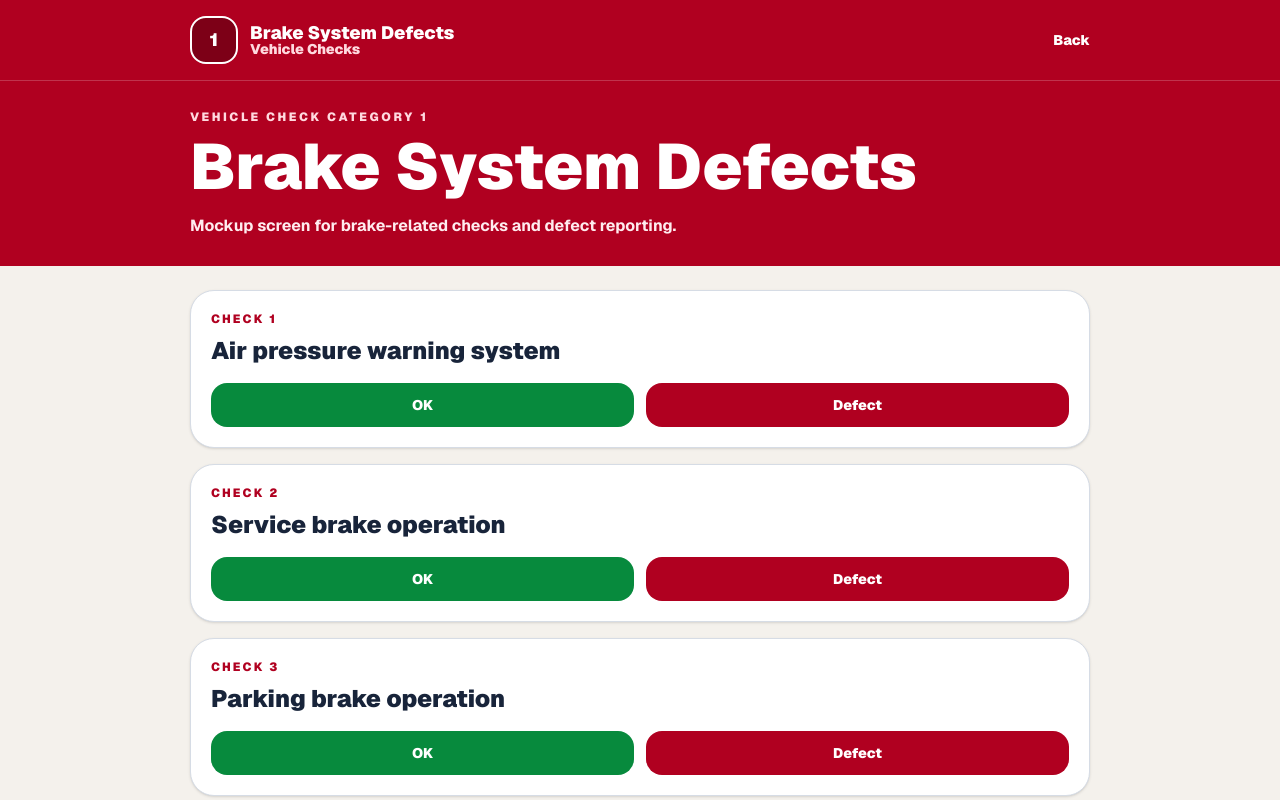
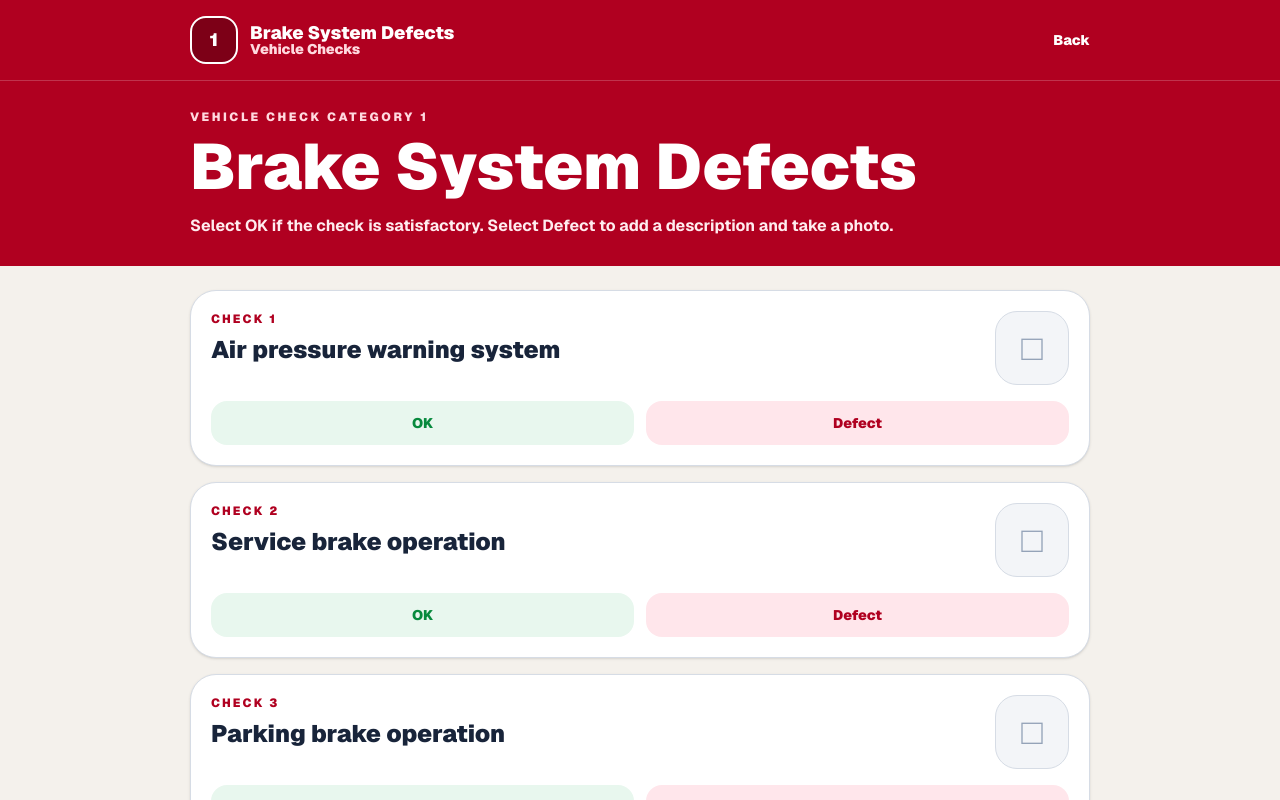
Before and after one commit to acannon76/rugby-league-supporter-web, a Next.js app: page /internal/vehicle-checks/brake-system-defects in a window 1280 px wide. Shown: the top 800 px of the page. Built offline with nearby package versions, Linux system fonts and the light colour scheme.

Commit message:
adding hidden page

```diff
--- a/src/app/internal/vehicle-checks/brake-system-defects/page.tsx
+++ b/src/app/internal/vehicle-checks/brake-system-defects/page.tsx
@@ -1,25 +1,68 @@
-import type { Metadata } from "next";
+"use client";
+
 import Link from "next/link";
+import { useState } from "react";
 
-export const metadata: Metadata = {
-  title: "Brake System Defects",
-  description: "Hidden HGV vehicle check mockup page.",
-  robots: {
-    index: false,
-    follow: false,
-  },
+type CheckStatus = "none" | "ok" | "defect";
+
+type BrakeCheck = {
+  number: number;
+  title: string;
 };
 
-const brakeChecks = [
-  "Air pressure warning system",
-  "Service brake operation",
-  "Parking brake operation",
-  "Brake pedal feel",
-  "Brake lines or visible damage",
-  "Air leaks or pressure loss",
+const brakeChecks: BrakeCheck[] = [
+  {
+    number: 1,
+    title: "Air pressure warning system",
+  },
+  {
+    number: 2,
+    title: "Service brake operation",
+  },
+  {
+    number: 3,
+    title: "Parking brake operation",
+  },
+  {
+    number: 4,
+    title: "Brake pedal feel",
+  },
+  {
+    number: 5,
+    title: "Brake lines or visible damage",
+  },
+  {
+    number: 6,
+    title: "Air leaks or pressure loss",
+  },
 ];
 
 export default function BrakeSystemDefectsPage() {
+  const [statuses, setStatuses] = useState<Record<number, CheckStatus>>({});
+  const [descriptions, setDescriptions] = useState<Record<number, string>>({});
+  const [photoNames, setPhotoNames] = useState<Record<number, string>>({});
+
+  function setCheckStatus(number: number, status: CheckStatus) {
+    setStatuses((current) => ({
+      ...current,
+      [number]: status,
+    }));
+  }
+
+  function updateDescription(number: number, value: string) {
+    setDescriptions((current) => ({
+      ...current,
+      [number]: value,
+    }));
+  }
+
+  function updatePhotoName(number: number, fileName: string) {
+    setPhotoNames((current) => ({
+      ...current,
+      [number]: fileName,
+    }));
+  }
+
   return (
     <main className="min-h-screen bg-[#f4f1ec] font-sans text-[#111]">
       <header className="border-b border-white/20 bg-[#b00020] px-4 py-4 text-white sm:px-6 lg:px-10">
@@ -59,39 +102,165 @@ export default function BrakeSystemDefectsPage() {
           </h1>
 
           <p className="mt-4 max-w-[720px] text-sm font-bold leading-6 text-[#ffecef] sm:text-base">
-            Mockup screen for brake-related checks and defect reporting.
+            Select OK if the check is satisfactory. Select Defect to add a
+            description and take a photo.
           </p>
         </div>
       </section>
 
       <section className="px-4 py-6 sm:px-6 lg:px-10">
         <div className="mx-auto max-w-[900px] space-y-4">
-          {brakeChecks.map((check, index) => (
-            <section
-              key={check}
-              className="rounded-[24px] border border-[#d6dce5] bg-white p-5 shadow-sm"
-            >
-              <p className="text-xs font-black uppercase tracking-[0.18em] text-[#b00020]">
-                Check {index + 1}
-              </p>
-
-              <h2 className="mt-2 text-2xl font-black text-[#18243a]">
-                {check}
-              </h2>
-
-              <div className="mt-4 grid grid-cols-2 gap-3">
-                <button className="rounded-2xl bg-[#078a3d] px-4 py-3 text-sm font-black text-white">
-                  OK
-                </button>
-
-                <button className="rounded-2xl bg-[#b00020] px-4 py-3 text-sm font-black text-white">
-                  Defect
-                </button>
-              </div>
-            </section>
+          {brakeChecks.map((check) => (
+            <BrakeCheckCard
+              key={check.number}
+              check={check}
+              status={statuses[check.number] || "none"}
+              description={descriptions[check.number] || ""}
+              photoName={photoNames[check.number] || ""}
+              onSetStatus={(status) => setCheckStatus(check.number, status)}
+              onDescriptionChange={(value) =>
+                updateDescription(check.number, value)
+              }
+              onPhotoSelected={(fileName) =>
+                updatePhotoName(check.number, fileName)
+              }
+            />
           ))}
         </div>
       </section>
     </main>
   );
 }
+
+function BrakeCheckCard({
+  check,
+  status,
+  description,
+  photoName,
+  onSetStatus,
+  onDescriptionChange,
+  onPhotoSelected,
+}: {
+  check: BrakeCheck;
+  status: CheckStatus;
+  description: string;
+  photoName: string;
+  onSetStatus: (status: CheckStatus) => void;
+  onDescriptionChange: (value: string) => void;
+  onPhotoSelected: (fileName: string) => void;
+}) {
+  const cameraInputId = `camera-input-${check.number}`;
+
+  return (
+    <section className="rounded-[26px] border border-[#d6dce5] bg-white p-5 shadow-sm">
+      <div className="mb-4 grid grid-cols-[1fr_74px] items-start gap-4">
+        <div>
+          <p className="text-xs font-black uppercase tracking-[0.18em] text-[#b00020]">
+            Check {check.number}
+          </p>
+
+          <h2 className="mt-2 text-2xl font-black leading-tight text-[#18243a]">
+            {check.title}
+          </h2>
+        </div>
+
+        <div
+          className={`flex h-[74px] items-center justify-center rounded-[22px] border text-4xl font-black ${
+            status === "ok"
+              ? "border-[#078a3d] bg-[#078a3d] text-white"
+              : status === "defect"
+              ? "border-[#b00020] bg-[#b00020] text-white"
+              : "border-[#d6dce5] bg-[#f3f5f8] text-[#94a3b8]"
+          }`}
+        >
+          {status === "ok" ? "✓" : status === "defect" ? "×" : "□"}
+        </div>
+      </div>
+
+      <div className="grid grid-cols-2 gap-3">
+        <button
+          type="button"
+          onClick={() => onSetStatus("ok")}
+          className={`rounded-2xl px-4 py-3 text-sm font-black ${
+            status === "ok"
+              ? "bg-[#078a3d] text-white"
+              : "bg-[#e8f7ee] text-[#078a3d]"
+          }`}
+        >
+          OK
+        </button>
+
+        <button
+          type="button"
+          onClick={() => onSetStatus("defect")}
+          className={`rounded-2xl px-4 py-3 text-sm font-black ${
+            status === "defect"
+              ? "bg-[#b00020] text-white"
+              : "bg-[#ffe6eb] text-[#b00020]"
+          }`}
+        >
+          Defect
+        </button>
+      </div>
+
+      {status === "defect" && (
+        <div className="mt-4 grid gap-3 lg:grid-cols-[1fr_220px]">
+          <div className="rounded-2xl bg-[#f3f5f8] p-4">
+            <label
+              htmlFor={`description-${check.number}`}
+              className="text-xs font-black uppercase tracking-[0.16em] text-[#b00020]"
+            >
+              Defect description
+            </label>
+
+            <textarea
+              id={`description-${check.number}`}
+              value={description}
+              onChange={(event) => onDescriptionChange(event.target.value)}
+              placeholder="Type defect details here..."
+              className="mt-3 min-h-[120px] w-full resize-none rounded-2xl border border-[#d6dce5] bg-white p-4 text-sm font-bold leading-6 text-[#18243a] outline-none focus:border-[#b00020]"
+            />
+          </div>
+
+          <div className="rounded-2xl bg-[#f3f5f8] p-4">
+            <p className="text-xs font-black uppercase tracking-[0.16em] text-[#b00020]">
+              Photo evidence
+            </p>
+
+            <label
+              htmlFor={cameraInputId}
+              className="mt-3 flex min-h-[120px] cursor-pointer flex-col items-center justify-center rounded-2xl border-2 border-dashed border-[#b00020] bg-white p-4 text-center text-[#b00020]"
+            >
+              <span className="text-3xl font-black">📷</span>
+              <span className="mt-2 text-sm font-black">Open Camera</span>
+              <span className="mt-1 text-xs font-bold text-[#64748b]">
+                Take or attach photo
+              </span>
+            </label>
+
+            <input
+              id={cameraInputId}
+              type="file"
+              accept="image/*"
+              capture="environment"
+              className="hidden"
+              onChange={(event) => {
+                const file = event.target.files?.[0];
+
+                if (file) {
+                  onPhotoSelected(file.name);
+                }
+              }}
+            />
+
+            {photoName && (
+              <p className="mt-3 rounded-xl bg-white p-3 text-xs font-bold leading-5 text-[#18243a]">
+                Photo selected: {photoName}
+              </p>
+            )}
+          </div>
+        </div>
+      )}
+    </section>
+  );
+}
```
